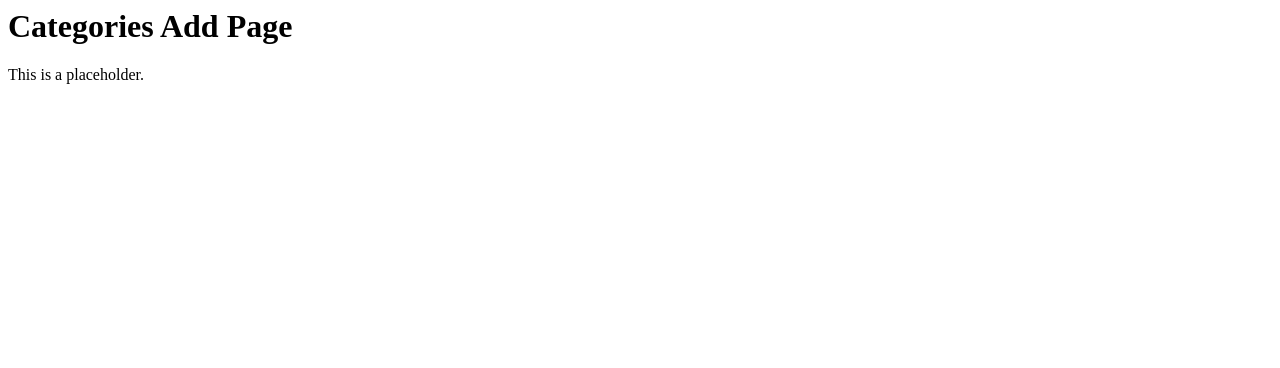
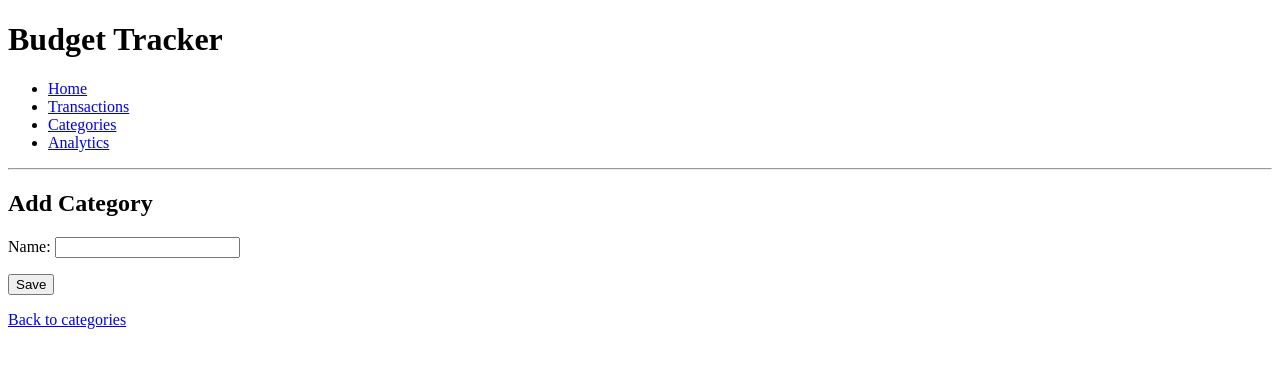
Before and after one commit to ErwinPlazmoid/budgeting-tracker, a Django app: page /categories/add/ in a window 1280 px wide. Shown: the top 368 px of the page. Run offline with Django 5.2, Linux system fonts and the light colour scheme.

Commit message:
feat(categories): implement full CRUD (list, add, edit, delete)

```diff
--- a/tracker/templates/tracker/categories/add.html
+++ b/tracker/templates/tracker/categories/add.html
@@ -1,2 +1,15 @@
-<h1>Categories Add Page</h1>
-<p>This is a placeholder.</p>
+{% extends "tracker/base.html" %}
+
+{% block title %}Add Category{% endblock %}
+
+{% block content %}
+    <h2>Add Category</h2>
+
+    <form method="post">
+        {% csrf_token %}
+        {{ form.as_p }}
+        <button type="submit">Save</button>
+    </form>
+
+    <p><a href="{% url 'category-list' %}">Back to categories</a></p>
+{% endblock %}
--- a/tracker/views.py
+++ b/tracker/views.py
@@ -1,7 +1,7 @@
 from django.shortcuts import render
 from django.views.generic import TemplateView, ListView, CreateView, UpdateView, DeleteView
 from django.urls import reverse_lazy
-from .models import Transaction
+from .models import Transaction, Category
 
 # Home
 class HomeView(TemplateView):
@@ -44,17 +44,27 @@ class TransactionDeleteView(DeleteView):
 
 
 # Categories
-class CategoryListView(TemplateView):
+class CategoryListView(ListView):
+    model = Category
     template_name = "tracker/categories/list.html"
+    context_object_name = "categories"
 
-class CategoryCreateView(TemplateView):
+class CategoryCreateView(CreateView):
+    model = Category
     template_name = "tracker/categories/add.html"
+    fields = ["name"]
+    success_url = reverse_lazy("category-list")
 
-class CategoryUpdateView(TemplateView):
+class CategoryUpdateView(UpdateView):
+    model = Category
     template_name = "tracker/categories/edit.html"
+    fields = ["name"]
+    success_url = reverse_lazy("category-list")
 
-class CategoryDeleteView(TemplateView):
+class CategoryDeleteView(DeleteView):
+    model = Category
     template_name = "tracker/categories/delete.html"
+    success_url = reverse_lazy("category-list")
 
 
 # Analytics
```
Also changed, not shown: tracker/templates/tracker/categories/delete.html (+16 -2 lines), tracker/templates/tracker/categories/edit.html (+15 -2 lines), tracker/templates/tracker/categories/list.html (+17 -4 lines).
